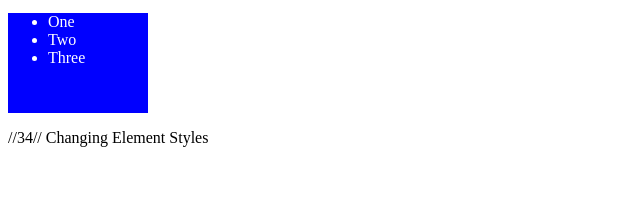
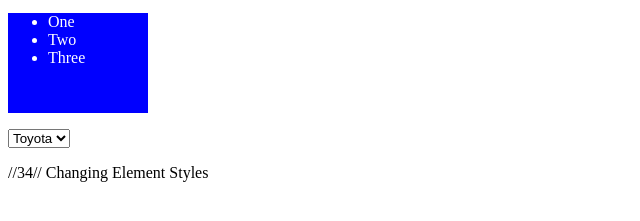
Before and after one commit to miklo88/JavaScript-Essentials, a website: page DOM-Manipulation/index.html in a window 1280 px wide. Shown: the part 101-322 px from the top of the page, without its empty margins (0-640 px from the left). Drawn offline with Linux system fonts and the light colour scheme.

Commit message:
holy shnickies bat man evenlisteners make a lot more sense now. Well basic bare bones of it does.

```diff
--- /dev/null
+++ b/DOM-Manipulation/Event-Handler.js
@@ -0,0 +1,27 @@
+//35// Event Handlers
+//Events are simply when something happens in our application and something happens
+// on mouse click, button click etc. it triggers functions subroutines etc
+const select = document.getElementsByName("cars")[0];
+//establishing a subroutine on this element. can have mas
+// a callback function is associated with event handlers
+//and example of an inline event.
+select.onclick = function (event) {
+  console.log(event);
+};
+//ex callback function
+// select.addEventListener("click", function (event) {
+//   console.log("clicked by add event listener");
+// });
+// select.addEventListener("click", function (event) {
+//   console.log("clicked by add event listener 2");
+// });
+
+////// Removing an event listener. Defining the callback with ClickCallback
+// then add it, then take it away.
+function ClickCallback(event) {
+  console.log("clicked by add event listener");
+}
+select.addEventListener("click", ClickCallback); //adds it
+//to remove an eventListener
+select.removeEventListener("click", ClickCallback);
+//by the time you look in the console its already too late! its gone!
--- a/DOM-Manipulation/index.html
+++ b/DOM-Manipulation/index.html
@@ -13,7 +13,13 @@
       <li class="item two">Two</li>
       <li class="item three">Three</li>
     </ul>
-
+    <select name="cars" id="">
+      <option value="toyota">Toyota</option>
+      <option value="ford">Ford</option>
+      <option value="chevy">Chevy</option>
+      <option value="bmw">BMW</option></select
+    >
     <script src="Document-Object-Model.js"></script>
+    <script src="Event-Handler.js"></script>
   </body>
 </html>
```
